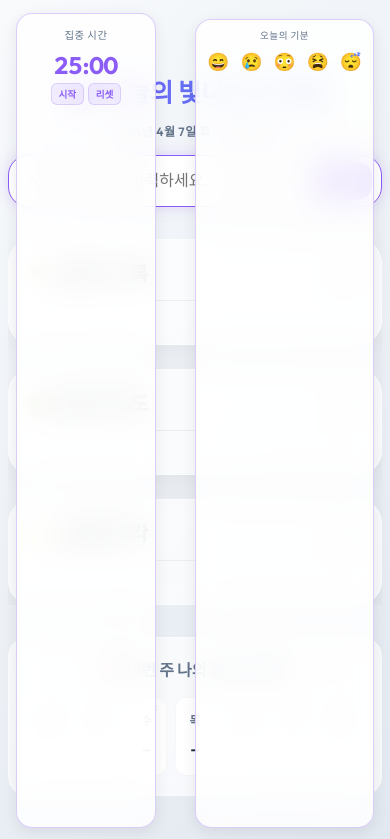
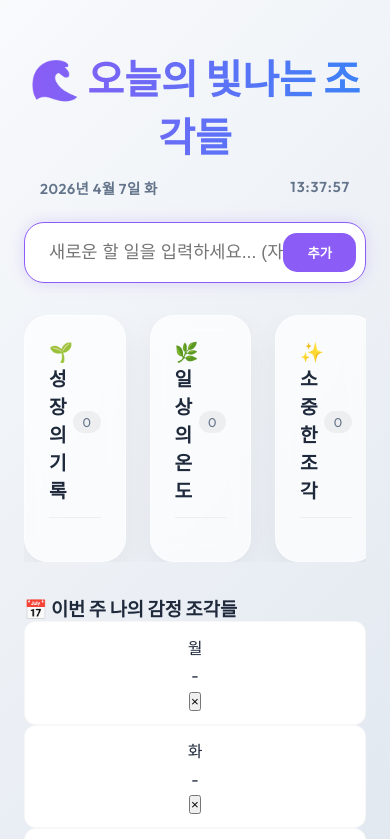
Before and after one commit to goodforyou112/howwasyourday, a website built with Vite: page index.html in a window 390 px wide. Shown: the top 839 px of the page. Built offline with nearby package versions, Linux system fonts and the light colour scheme.

Commit message:
UI: 감정 선택 팝업 구현 및 뽀모도로 타이머 위치 이동

```diff
--- a/index.html
+++ b/index.html
@@ -67,28 +67,32 @@
         <div class="day-slot" data-day="일"><span>일</span><div class="day-mood">-</div><button class="delete-mood-btn" title="삭제">×</button></div>
       </div>
     </section>
+
+    <!-- 뽀모도로 타이머 (이전됨) -->
+    <div class="pomodoro-widget-inline" id="pomodoro-widget">
+      <div class="status" id="pomodoro-status">집중 시간</div>
+      <div id="timer">25:00</div>
+      <div class="widget-controls">
+        <button class="widget-btn" id="start-timer">시작</button>
+        <button class="widget-btn" id="reset-timer">리셋</button>
+      </div>
+    </div>
   </main>
 
-  <!-- 뽀모도로 플로팅 위젯 -->
-  <aside class="pomodoro-widget" id="pomodoro-widget">
-    <div class="status" id="pomodoro-status">집중 시간</div>
-    <div id="timer">25:00</div>
-    <div class="widget-controls">
-      <button class="widget-btn" id="start-timer">시작</button>
-      <button class="widget-btn" id="reset-timer">리셋</button>
+  <!-- 기분 선택 모달 (팝업) -->
+  <div id="mood-modal" class="modal-overlay">
+    <div class="modal-content">
+      <h3>오늘의 기분 조각 선택</h3>
+      <div class="mood-options">
+        <button class="mood-option-btn">😄</button>
+        <button class="mood-option-btn">😢</button>
+        <button class="mood-option-btn">😳</button>
+        <button class="mood-option-btn">😫</button>
+        <button class="mood-option-btn">😴</button>
+      </div>
+      <button id="close-mood-modal" class="modal-close-btn">닫기</button>
     </div>
-  </aside>
-  <!-- 기분 기록 플로팅 위젯 -->
-  <aside class="mood-widget" id="mood-widget">
-    <div class="status">오늘의 기분</div>
-    <div class="mood-icons">
-      <button class="mood-btn" data-mood="기쁨" title="기쁨">😄</button>
-      <button class="mood-btn" data-mood="슬픔" title="슬픔">😢</button>
-      <button class="mood-btn" data-mood="당황" title="당황">😳</button>
-      <button class="mood-btn" data-mood="지침" title="지침">😫</button>
-      <button class="mood-btn" data-mood="피곤" title="피곤">😴</button>
-    </div>
-  </aside>
+  </div>
 
   <script type="module" src="/main.js"></script>
 </body>
--- a/main.js
+++ b/main.js
@@ -16,6 +16,12 @@ const resetTimerBtn = document.getElementById('reset-timer');
 const pomodoroStatus = document.getElementById('pomodoro-status');
 const dateDisplay = document.getElementById('current-date');
 const timeDisplay = document.getElementById('current-time');
+
+// 기분 선택 모달 관련 요소
+const moodModal = document.getElementById('mood-modal');
+const closeMoodModalBtn = document.getElementById('close-mood-modal');
+const moodOptionBtns = document.querySelectorAll('.mood-option-btn');
+let activeDay = null; // 현재 어떤 요일을 선택 중인지 추적
 
 // 2.1 실시간 날짜 및 시간 업데이트
 const updateDateTime = () => {
@@ -215,13 +221,11 @@ todoInput.addEventListener('keypress', (e) => {
 startTimerBtn.addEventListener('click', startTimer);
 resetTimerBtn.addEventListener('click', resetTimer);
 
-// 6. 오늘의 기분 및 주간 기록 관리 로직
-const moodBtns = document.querySelectorAll('.mood-btn');
+// 6. 주간 기록 및 기분 팝업 관리 로직
 const daySlots = document.querySelectorAll('.day-slot');
 
 // 요일별 한글 매핑 (일:0, 월:1, 화:2, 수:3, 목:4, 금:5, 토:6)
 const dayMap = ['일', '월', '화', '수', '목', '금', '토'];
-const currentDay = dayMap[new Date().getDay()]; // 오늘의 요일
 
 // 로컬 스토리지에서 주간 기분 데이터 가져오기
 let weeklyMoods = JSON.parse(localStorage.getItem('weeklyMoods')) || {};
@@ -233,33 +237,47 @@ const updateWeeklyUI = () => {
     const moodEl = slot.querySelector('.day-mood');
     moodEl.textContent = weeklyMoods[day] || '-';
   });
-
-  // 오늘의 버튼 상태 표시 (저장된 이모지와 버튼의 텍스트 비교)
-  const todayMood = weeklyMoods[currentDay];
-  moodBtns.forEach(btn => {
-    btn.classList.toggle('selected', btn.textContent === todayMood);
-  });
 };
 
-moodBtns.forEach(btn => {
-  btn.addEventListener('click', () => {
-    const selectedMood = btn.textContent; // 이모지를 직접 가져옴
-
-    // 오늘의 기분 업데이트
-    weeklyMoods[currentDay] = selectedMood;
-
-    // 로컬 스토리지 저장
-    localStorage.setItem('weeklyMoods', JSON.stringify(weeklyMoods));
-
-    // UI 동기화
-    updateWeeklyUI();
+// 요일 슬롯 클릭 시 모달 열기
+daySlots.forEach(slot => {
+  slot.addEventListener('click', () => {
+    activeDay = slot.dataset.day;
+    moodModal.style.display = 'flex';
   });
 });
 
-// 삭제 버튼 이벤트 바인딩
+// 기분 옵션 선택 시 저장 및 닫기
+moodOptionBtns.forEach(btn => {
+  btn.addEventListener('click', () => {
+    if (activeDay) {
+      const selectedMood = btn.textContent;
+      weeklyMoods[activeDay] = selectedMood;
+      localStorage.setItem('weeklyMoods', JSON.stringify(weeklyMoods));
+      updateWeeklyUI();
+      moodModal.style.display = 'none';
+      activeDay = null;
+    }
+  });
+});
+
+// 모달 닫기 버튼 및 배경 클릭 시 닫기
+closeMoodModalBtn.addEventListener('click', () => {
+  moodModal.style.display = 'none';
+  activeDay = null;
+});
+
+window.addEventListener('click', (e) => {
+  if (e.target === moodModal) {
+    moodModal.style.display = 'none';
+    activeDay = null;
+  }
+});
+
+// 삭제 버튼 이벤트 바인딩 (이벤트 버블링 주의)
 document.querySelectorAll('.delete-mood-btn').forEach(btn => {
   btn.addEventListener('click', (e) => {
-    e.stopPropagation(); // 부모 요소로의 이벤트 전파 방지
+    e.stopPropagation(); // 부모(day-slot)의 클릭 이벤트 방지
     const day = btn.parentElement.dataset.day;
 
     if (weeklyMoods[day]) {
--- a/style.css
+++ b/style.css
@@ -270,240 +270,127 @@ input[type="text"]:focus {
   border-color: var(--primary);
 }
 
-/* 뽀모도로 플로팅 위젯 (상단 좌측 배치 및 축소) */
-.pomodoro-widget {
-  position: fixed;
-  top: 1.2rem;
-  left: 1rem;
-  width: 120px;
-  background: rgba(255, 255, 255, 0.85); /* 투명도 증가 */
-  backdrop-filter: blur(15px);
-  border: 1px solid rgba(139, 92, 246, 0.3);
-  border-radius: 16px;
-  padding: 0.6rem;
-  box-shadow: 0 4px 15px rgba(0, 0, 0, 0.08);
+/* 뽀모도로 타이머 (인라인 스타일) */
+.pomodoro-widget-inline {
+  width: 100%;
+  max-width: 800px;
+  margin: 0 auto;
+  background: var(--glass-bg);
+  backdrop-filter: blur(10px);
+  border: 1px solid var(--glass-border);
+  border-radius: 24px;
+  padding: 1.5rem;
+  box-shadow: var(--shadow-lg);
   display: flex;
   flex-direction: column;
   align-items: center;
-  z-index: 1000;
-  animation: bounceIn 0.8s cubic-bezier(0.68, -0.55, 0.265, 1.55);
+  animation: fadeIn 0.8s ease-out;
 }
 
-.pomodoro-widget #timer {
-  font-size: 1.4rem;
+@keyframes fadeIn {
+  from { opacity: 0; transform: translateY(20px); }
+  to { opacity: 1; transform: translateY(0); }
+}
+
+.pomodoro-widget-inline #timer {
+  font-size: 3rem;
   font-weight: 700;
   color: var(--primary);
-  margin-bottom: 0.2rem;
+  margin-bottom: 0.5rem;
   font-variant-numeric: tabular-nums;
 }
 
-.pomodoro-widget .status {
-  font-size: 0.65rem;
+.pomodoro-widget-inline .status {
+  font-size: 0.9rem;
   color: var(--text-dim);
-  margin-bottom: 0.5rem;
-  letter-spacing: 0.5px;
+  margin-bottom: 1rem;
+  letter-spacing: 1px;
 }
 
-.widget-controls {
-  display: flex;
-  gap: 0.3rem;
+/* 기분 선택 모달 (팝업) 스타일 */
+.modal-overlay {
+  position: fixed;
+  top: 0;
+  left: 0;
+  width: 100%;
+  height: 100%;
+  background: rgba(0, 0, 0, 0.7); /* 배경 어둡게 */
+  backdrop-filter: blur(5px);
+  display: none; /* 기본 숨김 */
+  justify-content: center;
+  align-items: center;
+  z-index: 2000;
+  animation: fadeInOverlay 0.3s ease-out;
 }
 
-.widget-btn {
-  background: rgba(139, 92, 246, 0.1);
-  border: 1px solid rgba(139, 92, 246, 0.2);
-  color: var(--primary);
-  padding: 0.2rem 0.4rem;
-  border-radius: 6px;
-  font-size: 0.6rem;
+@keyframes fadeInOverlay {
+  from { opacity: 0; }
+  to { opacity: 1; }
+}
+
+.modal-content {
+  background: white;
+  padding: 2.5rem;
+  border-radius: 30px;
+  text-align: center;
+  width: 90%;
+  max-width: 400px;
+  box-shadow: 0 20px 50px rgba(0, 0, 0, 0.3);
+  transform: scale(1);
+  animation: scaleUp 0.3s cubic-bezier(0.34, 1.56, 0.64, 1);
+}
+
+@keyframes scaleUp {
+  from { transform: scale(0.8); opacity: 0; }
+  to { transform: scale(1); opacity: 1; }
+}
+
+.modal-content h3 {
+  margin-bottom: 1.5rem;
+  color: var(--text-main);
+  font-size: 1.3rem;
+}
+
+.mood-options {
+  display: flex;
+  justify-content: center;
+  gap: 1rem;
+  margin-bottom: 2rem;
+}
+
+.mood-option-btn {
+  background: #f8fafc;
+  border: 1px solid rgba(0, 0, 0, 0.05);
+  font-size: 2.5rem;
+  padding: 0.8rem;
+  border-radius: 20px;
+  cursor: pointer;
+  transition: all 0.2s;
+}
+
+.mood-option-btn:hover {
+  transform: scale(1.2) translateY(-5px);
+  background: var(--primary);
+  box-shadow: 0 10px 20px rgba(139, 92, 246, 0.2);
+}
+
+.modal-close-btn {
+  background: #f1f5f9;
+  border: none;
+  color: var(--text-dim);
+  padding: 0.8rem 2rem;
+  border-radius: 12px;
   font-weight: 600;
   cursor: pointer;
-  transition: all 0.3s;
+  transition: all 0.2s;
 }
 
-.widget-btn:hover {
-  background: var(--primary);
-  color: white;
+.modal-close-btn:hover {
+  background: #e2e8f0;
+  color: var(--text-main);
 }
 
-/* 스크롤바 커스텀 */
-::-webkit-scrollbar { width: 5px; }
-::-webkit-scrollbar-track { background: transparent; }
-::-webkit-scrollbar-thumb { background: #cbd5e1; border-radius: 10px; }
-::-webkit-scrollbar-thumb:hover { background: #94a3b8; }
-
-/* 반응형 */
-@media (max-width: 900px) {
-  .categories-container {
-    grid-template-columns: 1fr;
-    overflow-y: visible; /* 메인 앱에서 스크롤 제어 */
-  }
-  .main-app {
-    height: auto;
-  }
-}
-
-/* 초소형 모바일 기기 최적화 (600px 이하) */
-@media (max-width: 600px) {
-  body {
-    padding: 1rem 0.5rem;
-  }
-
-  /* 위젯 모바일에서 상단 간격 미세 조정 */
-  .pomodoro-widget, .mood-widget {
-    top: 0.8rem;
-  }
-
-  .pomodoro-widget {
-    left: 0.5rem;
-    width: 100px;
-  }
-
-  .mood-widget {
-    right: 0.5rem;
-  }
-
-  h1 {
-    font-size: 1.6rem;
-    margin-top: 3.5rem; /* 위젯과 겹치지 않게 여백 추가 */
-  }
-
-  .header-info {
-    font-size: 0.75rem;
-    margin-bottom: 1rem;
-    flex-direction: row; /* 다시 가로로 */
-    justify-content: center;
-    gap: 1rem;
-  }
-
-  input[type="text"] {
-    padding: 1rem 1.2rem;
-    font-size: 1rem;
-  }
-
-  .add-btn {
-    padding: 0.5rem 1rem;
-    font-size: 0.9rem;
-  }
-
-  .category-column {
-    padding: 1.2rem;
-  }
-
-  .weekly-history {
-    padding: 1rem 0.5rem;
-  }
-
-  .week-days {
-    gap: 0.3rem;
-  }
-
-  .day-slot {
-    padding: 0.5rem 0.2rem;
-  }
-
-  .day-slot span {
-    font-size: 0.65rem;
-  }
-
-  .day-mood {
-    font-size: 1.1rem;
-  }
-
-  /* 플로팅 위젯 모바일 대응: 좀 더 작게 및 위치 조정 */
-  .pomodoro-widget {
-    left: 1rem;
-    bottom: 1rem;
-    width: 140px;
-    padding: 0.8rem;
-  }
-
-  .pomodoro-widget #timer {
-    font-size: 1.5rem;
-  }
-
-  .mood-widget {
-    right: 1rem;
-    bottom: 1rem;
-    padding: 0.8rem;
-  }
-
-  .mood-btn {
-    font-size: 1.2rem;
-  }
-}
-
-/* 기분 플로팅 위젯 (상단 우측 배치 및 축소) */
-.mood-widget {
-  position: fixed;
-  top: 1.2rem;
-  right: 1rem;
-  background: rgba(255, 255, 255, 0.85);
-  backdrop-filter: blur(15px);
-  border: 1px solid rgba(139, 92, 246, 0.3);
-  border-radius: 16px;
-  padding: 0.5rem;
-  box-shadow: 0 4px 15px rgba(0, 0, 0, 0.08);
-  display: flex;
-  flex-direction: column;
-  align-items: center;
-  z-index: 1000;
-  animation: bounceIn 0.8s cubic-bezier(0.68, -0.55, 0.265, 1.55);
-}
-
-.mood-widget .status {
-  font-size: 0.6rem;
-  color: var(--text-dim);
-  margin-bottom: 0.4rem;
-  letter-spacing: 0.5px;
-}
-
-.mood-icons {
-  display: flex;
-  flex-direction: row; /* 다시 가로로 변경 (슬림하게) */
-  gap: 0.3rem;
-}
-
-.mood-btn {
-  background: none;
-  border: none;
-  font-size: 1.1rem;
-  cursor: pointer;
-  transition: all 0.2s;
-  padding: 0.2rem;
-  border-radius: 50%;
-}
-
-.mood-btn:hover {
-  transform: scale(1.2);
-  background: rgba(139, 92, 246, 0.1);
-}
-
-/* 주간 기록 섹션 스타일 */
-.weekly-history {
-  background: var(--glass-bg);
-  backdrop-filter: blur(10px);
-  border: 1px solid var(--glass-border);
-  border-radius: 20px;
-  padding: 1.2rem;
-  width: 100%;
-  max-width: 800px;
-  margin: 0 auto;
-  text-align: center;
-}
-
-.weekly-history h3 {
-  font-size: 1rem;
-  margin-bottom: 1rem;
-  color: var(--text-dim);
-}
-
-.week-days {
-  display: flex;
-  justify-content: space-around;
-  gap: 0.5rem;
-}
-
+/* 요일 슬롯 클릭 가능 스타일 */
 .day-slot {
   position: relative;
   flex: 1;
@@ -515,46 +402,22 @@ input[type="text"]:focus {
   padding: 0.8rem;
   border-radius: 12px;
   border: 1px solid rgba(0, 0, 0, 0.03);
+  cursor: pointer; /* 클릭 가능 표시 */
+  transition: all 0.3s;
 }
 
-.delete-mood-btn {
-  position: absolute;
-  top: 4px;
-  right: 4px;
-  width: 14px;
-  height: 14px;
-  padding: 0;
-  display: flex;
-  align-items: center;
-  justify-content: center;
-  font-size: 10px;
-  color: var(--text-dim);
-  background: none;
-  border: none;
-  cursor: pointer;
-  opacity: 0.3;
-  transition: all 0.2s;
-  line-height: 1;
-  z-index: 5;
+.day-slot:hover {
+  transform: translateY(-3px);
+  box-shadow: 0 5px 15px rgba(0, 0, 0, 0.05);
+  border-color: var(--primary);
 }
 
-.delete-mood-btn:hover {
-  opacity: 1;
-  color: var(--accent-red);
-  transform: scale(1.2);
+/* 기존 플로팅 기분 위젯 관련 스타일 삭제 */
+.mood-widget, .mood-icons, .mood-btn, .mood-btn.selected { display: none; }
+
+/* 반응형 수정 */
+@media (max-width: 600px) {
+  .pomodoro-widget-inline #timer { font-size: 2.5rem; }
+  .mood-option-btn { font-size: 2rem; padding: 0.6rem; }
+  h1 { margin-top: 1rem; } /* 위젯이 상단에서 사라졌으므로 다시 조정 */
 }
-
-.day-slot span {
-  font-size: 0.75rem;
-  color: var(--text-dim);
-  font-weight: 600;
-}
-
-.day-mood {
-  font-size: 1.4rem;
-}
-
-.mood-btn.selected {
-  background: rgba(139, 92, 246, 0.2);
-  box-shadow: 0 0 10px rgba(139, 92, 246, 0.3);
-}
```
